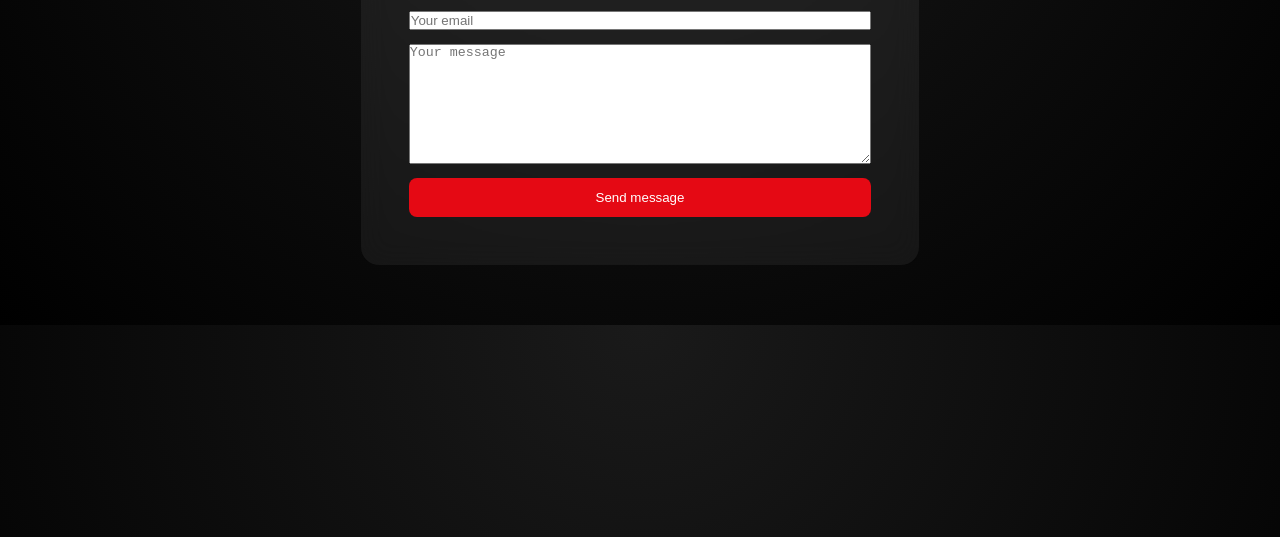
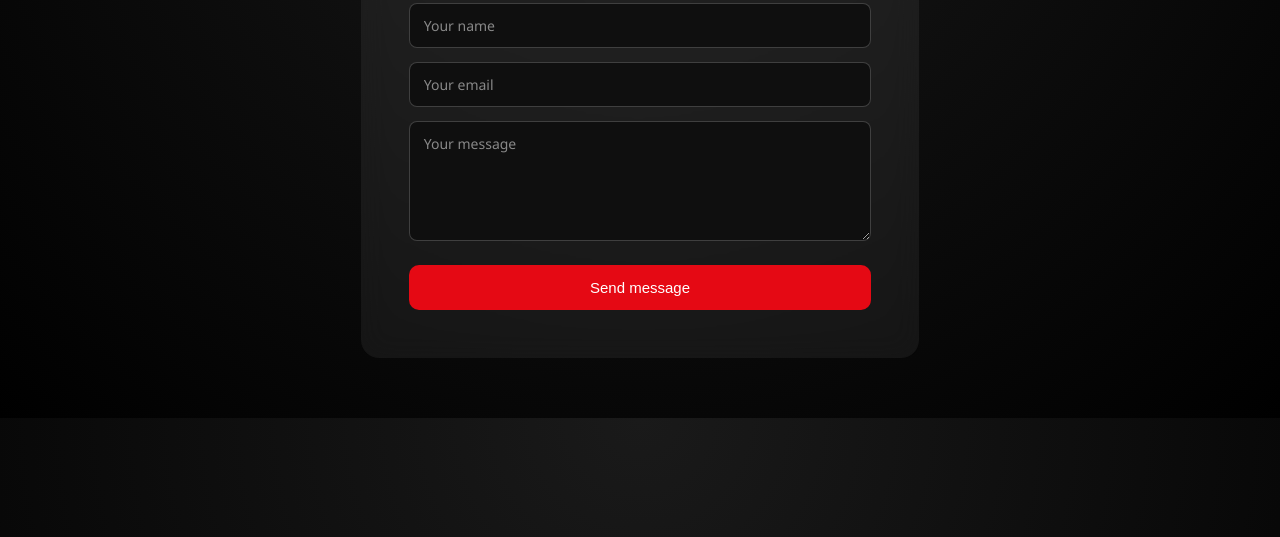
Before and after one commit to meaemb/movie-library, a website: page views/contact.html in a window 1280 px wide. Shown: the part 263-800 px from the top of the page. Drawn offline with Linux system fonts and the light colour scheme; no server answers.

Commit message:
update style of contacts

```diff
--- a/public/styles.css
+++ b/public/styles.css
@@ -245,39 +245,61 @@ body {
 }
 
 
-/* CONTACT PAGE */
-.contact-box {
-  max-width: 520px;
-  margin: 0 auto;
-  text-align: center;
+/* ===== CONTACT FORM FIX ===== */
+
+.contact-form {
+  display: grid;
+  gap: 14px;
+  margin-top: 25px;
 }
 
-.contact-box h1 {
-  margin-bottom: 10px;
+.contact-form input,
+.contact-form textarea {
+  width: 100%;
+  padding: 12px 14px;
+  background: #0f0f0f;
+  color: #fff;
+  border: 1px solid rgba(255,255,255,0.2);
+  border-radius: 8px;
+  font-size: 14px;
+  font-family: inherit;
 }
 
-.contact-box .muted {
-  color: var(--muted);
-  margin-bottom: 30px;
+.contact-form input::placeholder,
+.contact-form textarea::placeholder {
+  color: #888;
 }
 
-.contact-box .form input,
-.contact-box .form textarea {
-  text-align: left;
+/* textarea*/
+.contact-form textarea {
+  min-height: 120px;
+  resize: vertical;
 }
 
-.contact-form {
-  display: flex;
-  flex-direction: column;
-  gap: 14px;
-  max-width: 500px;
+/* focus */
+.contact-form input:focus,
+.contact-form textarea:focus {
+  outline: none;
+  border-color: var(--accent);
+  background: #111;
 }
 
-.contact-form textarea {
-  resize: vertical;
-  min-height: 140px;
-  max-height: 260px;
+/* button */
+.contact-form button {
+  margin-top: 10px;
+  background: var(--accent);
+  border: none;
+  padding: 14px;
+  color: #fff;
+  border-radius: 10px;
+  cursor: pointer;
+  font-size: 15px;
 }
+
+.contact-form button:hover {
+  opacity: 0.9;
+}
+
 
 /* REAL ABOUT PAGE */
 .about-real {
@@ -389,24 +411,3 @@ body {
   line-height: 1.7;
   color: #ddd;
 }
-
-
-.contact-form {
-  display: flex;
-  flex-direction: column;
-  gap: 14px;
-  max-width: 500px;
-  margin: 0 auto;
-}
-
-.contact-form textarea {
-  resize: vertical;
-  min-height: 120px;
-  max-height: 260px;
-}
-.content-box {
-  max-width: 900px;
-  margin: 0 auto;
-  padding: 40px;
-  border-radius: 20px;
-}
```
